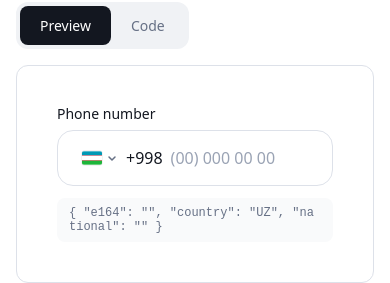
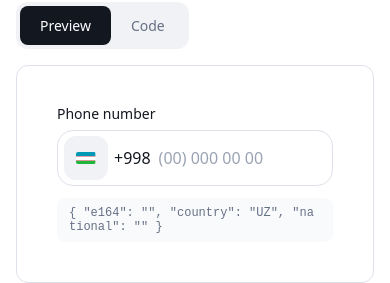
Before and after one commit to ashomurodov/example-dt-ui, a Vue app: page /components/input in a window 390 px wide. Shown: the part 2920-3203 px from the top of the page. Built offline with nearby package versions, Linux system fonts and the light colour scheme.

Commit message:
fix: update aetherx-dt-ui dependency to version 0.1.55 and enhance DtInput and DtPhoneInput components

```diff
--- a/package.json
+++ b/package.json
@@ -12,7 +12,7 @@
     "llm:gen": "node scripts/generate-llm-files.mjs"
   },
   "dependencies": {
-    "aetherx-dt-ui": "^0.1.52",
+    "aetherx-dt-ui": "^0.1.55",
     "reka-ui": "^2.9.6",
     "shiki": "^4.0.2",
     "vite-svg-loader": "^5.1.1",
--- a/src/components/ui/input/DtInput.vue
+++ b/src/components/ui/input/DtInput.vue
@@ -1,5 +1,5 @@
 <script setup lang="ts">
-import { computed, ref, useAttrs } from 'vue'
+import { computed, nextTick, ref, useAttrs } from 'vue'
 
 export type InputVariant = 'primary' | 'secondary'
 export type InputSize = 'sm' | 'md' | 'lg' | 'xl'
@@ -18,6 +18,8 @@ const props = withDefaults(defineProps<{
   placeholder?: string
   disabled?: boolean
   clearable?: boolean
+  /** Reduce left padding so a chip-style prefix (e.g. phone flag) can sit close to the edge. */
+  compactPrefix?: boolean
   id?: string
 }>(), {
   type: 'text',
@@ -26,6 +28,7 @@ const props = withDefaults(defineProps<{
   labelPosition: 'top',
   disabled: false,
   clearable: false,
+  compactPrefix: false,
 })
 
 const emit = defineEmits<{
@@ -50,12 +53,22 @@ const effectivePlaceholder = computed(() => {
   return props.placeholder
 })
 
-function onInput(event: Event) {
+async function onInput(event: Event) {
   const target = event.target as HTMLInputElement
   const value = props.type === 'number' && target.value !== ''
     ? Number(target.value)
     : target.value
   emit('update:modelValue', value)
+
+  // Re-sync the DOM after parent reactivity settles. Handles the case where
+  // the parent masked/normalized the input back to the same value Vue was
+  // already bound to (e.g. typing past a phone mask's digit limit) — without
+  // this, Vue skips the re-render and the DOM keeps the overflowed text.
+  await nextTick()
+  const expected = props.modelValue == null ? '' : String(props.modelValue)
+  if (target.value !== expected) {
+    target.value = expected
+  }
 }
 
 function onClear() {
@@ -85,6 +98,7 @@ function onClear() {
         state && `dt-input--${state}`,
         disabled && 'dt-input--disabled',
         hasValue && 'dt-input--has-value',
+        compactPrefix && 'dt-input--compact-prefix',
       ]"
     >
       <span v-if="$slots.prefix" class="dt-input__adornment dt-input__adornment--start">
@@ -223,6 +237,10 @@ function onClear() {
   font-size: 18px;
   border-width: 2px;
 }
+
+/* Compact-prefix mode: shrink the left padding so a chip prefix sits close to the edge. */
+.dt-input--compact-prefix { padding-left: var(--dt-spacing-sm); }
+.dt-input--compact-prefix .dt-input__adornment--start { margin-right: var(--dt-spacing-md); }
 
 /* ── Native input ──────────────────────────── */
 .dt-input__field-wrap {
--- a/src/components/ui/input/DtPhoneInput.vue
+++ b/src/components/ui/input/DtPhoneInput.vue
@@ -157,32 +157,27 @@ watch(dropdownOpen, (open) => {
     :message="message"
     :placeholder="placeholder"
     :disabled="disabled"
+    :compact-prefix="true"
     inputmode="tel"
     autocomplete="tel-national"
     v-bind="attrs"
     @update:model-value="onNationalInput"
   >
     <template #prefix>
-      <div class="dt-phone-prefix">
+      <div class="dt-phone-prefix" :class="`dt-phone-prefix--${size}`">
         <button
           ref="triggerRef"
           type="button"
           class="dt-phone-prefix__trigger"
-          :disabled="disabled"
+          :disabled="disabled || visibleCountries.length <= 1"
           :aria-haspopup="visibleCountries.length > 1 ? 'listbox' : undefined"
           :aria-expanded="visibleCountries.length > 1 ? dropdownOpen : undefined"
+          :aria-label="visibleCountries.length > 1 ? `Country: ${country.name}` : country.name"
           @click="toggleDropdown"
         >
-          <span class="dt-phone-prefix__flag" aria-hidden="true" v-html="country.flag" />
-          <svg
-            v-if="visibleCountries.length > 1"
-            class="dt-phone-prefix__caret"
-            viewBox="0 0 12 12" fill="none" aria-hidden="true"
-          >
-            <path d="M3 5l3 3 3-3" stroke="currentColor" stroke-width="1.5" stroke-linecap="round" stroke-linejoin="round" />
-          </svg>
-          <span class="dt-phone-prefix__dial">{{ country.dial }}</span>
+          <span class="dt-phone-prefix__chip" aria-hidden="true" v-html="country.flag" />
         </button>
+        <span class="dt-phone-prefix__dial">{{ country.dial }}</span>
 
         <ul
           v-if="dropdownOpen && visibleCountries.length > 1"
@@ -213,24 +208,22 @@ watch(dropdownOpen, (open) => {
   position: relative;
   display: inline-flex;
   align-items: center;
+  gap: var(--dt-spacing-sm);
 }
 
+/* Flag chip — clickable when there's a country dropdown. */
 .dt-phone-prefix__trigger {
   display: inline-flex;
-  align-items: center;
-  gap: var(--dt-spacing-xs);
   padding: 0;
   border: 0;
   background: transparent;
-  color: var(--dt-color-text);
-  font: inherit;
   cursor: pointer;
-  border-radius: var(--dt-radius-xs);
+  border-radius: var(--dt-radius-md);
+  flex-shrink: 0;
 }
 
 .dt-phone-prefix__trigger:disabled {
-  cursor: not-allowed;
-  color: var(--dt-color-text-disabled);
+  cursor: default;
 }
 
 .dt-phone-prefix__trigger:focus-visible {
@@ -238,25 +231,37 @@ watch(dropdownOpen, (open) => {
   outline-offset: 2px;
 }
 
-.dt-phone-prefix__flag {
+.dt-phone-prefix__chip {
   display: inline-flex;
-  width: 20px;
-  height: 14px;
-  flex-shrink: 0;
+  align-items: center;
+  justify-content: center;
+  background: var(--dt-color-background-tertiary);
+  border-radius: var(--dt-radius-md);
   overflow: hidden;
+  transition: background-color var(--dt-transition-fast);
+}
+
+.dt-phone-prefix__chip :deep(svg) {
+  width: 44%;
+  height: auto;
+  display: block;
   border-radius: 2px;
-  box-shadow: 0 0 0 0.5px rgba(0, 0, 0, 0.1);
 }
-.dt-phone-prefix__flag :deep(svg) {
-  width: 100%;
-  height: 100%;
-  display: block;
+
+.dt-phone-prefix__trigger:not(:disabled):hover .dt-phone-prefix__chip {
+  background: var(--dt-gray-200);
 }
+
+/* Chip scales with the input size. */
+.dt-phone-prefix--sm .dt-phone-prefix__chip { width: 36px; height: 36px; }
+.dt-phone-prefix--md .dt-phone-prefix__chip { width: 44px; height: 44px; }
+.dt-phone-prefix--lg .dt-phone-prefix__chip { width: 50px; height: 50px; }
+.dt-phone-prefix--xl .dt-phone-prefix__chip { width: 56px; height: 56px; }
 
 .dt-phone-prefix__option-flag {
   display: inline-flex;
-  width: 20px;
-  height: 14px;
+  width: 24px;
+  height: 18px;
   flex-shrink: 0;
   overflow: hidden;
   border-radius: 2px;
@@ -268,14 +273,7 @@ watch(dropdownOpen, (open) => {
   display: block;
 }
 
-.dt-phone-prefix__caret {
-  width: 12px;
-  height: 12px;
-  color: var(--dt-color-text-secondary);
-}
-
 .dt-phone-prefix__dial {
-  margin-left: var(--dt-spacing-xs);
   color: var(--dt-color-text);
 }
 
```
Also changed, not shown: 1 other file (tests, documents, lock files or other folders).
